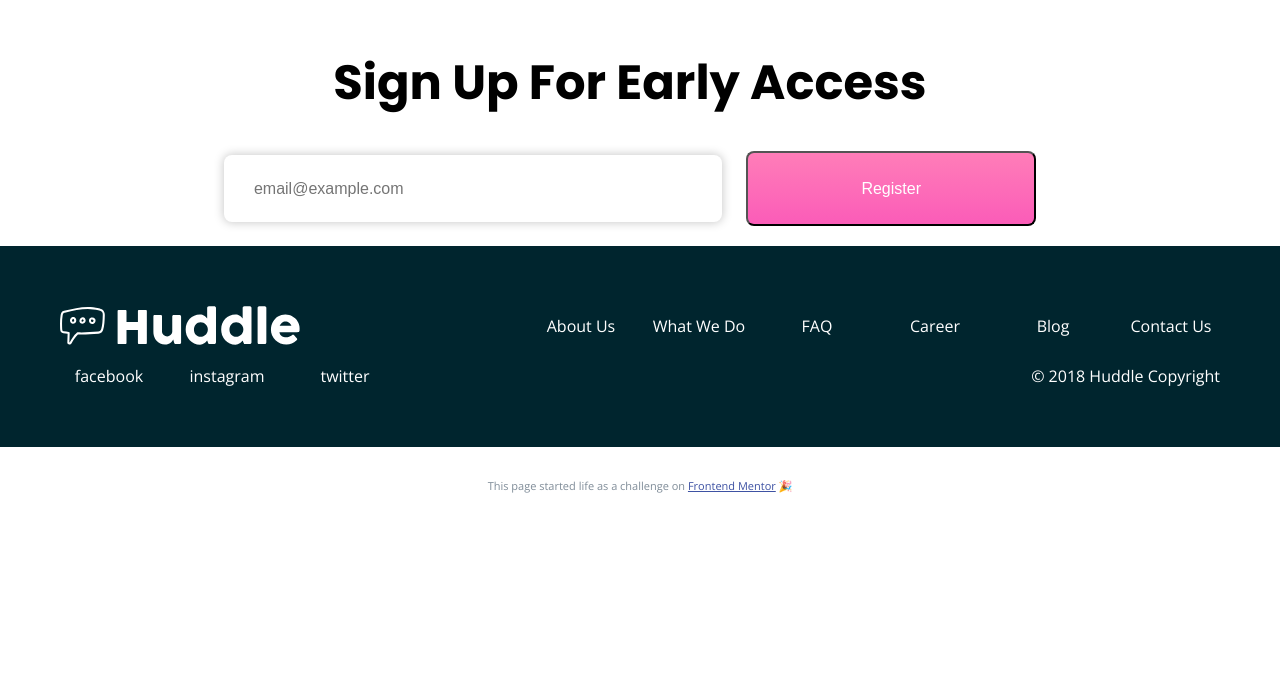
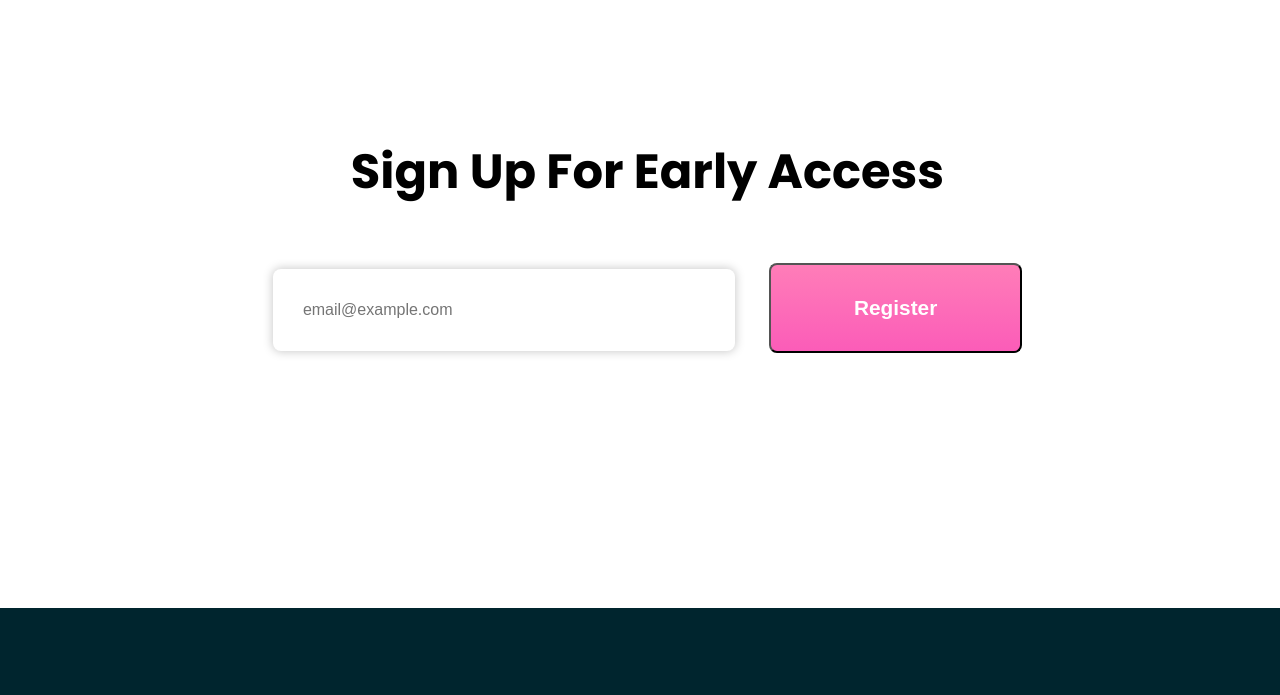
Before and after one commit to WilliamMena/frontend_mentor_huddle, a plain HTML site: page index.html in a window 1280 px wide. Shown: the part 1445-2140 px from the top of the page. Before the commit the page ends 1949 px from the top, so only its background shows below. Drawn offline with nearby package versions, Linux system fonts and the light colour scheme.

Commit message:
adjust css for sign up form

```diff
--- a/index.html
+++ b/index.html
@@ -52,6 +52,7 @@
 
     .first-div > h1 {
       margin: 20px;
+      padding-left: 40px;
     }
 
     .first-div > p {
@@ -67,35 +68,39 @@
       margin-left: auto;
       margin-right: auto;
       min-width: 50%;
-      max-width: 70%;
-      margin-bottom: 185px;
-      padding-right: 45px;
+      max-width: 80%;
+      margin-bottom: 183px;
     }
 
     .sign-up-section {
       grid-column: 3/9;
-      padding-right: 20px;
+      padding-left: 15px;
+      margin-bottom: 235px;
+    }
+
+    .sign-up-section > h1 {
+      padding-bottom: 23px;
     }
 
     .sign-up-section > input {
-      height: 65px;
-      width: 37%;
+      height: 80px;
+      width: 34%;
       border-radius: 8px;
       font-size: 1em;
       border: none;
       box-shadow: 0px 0px 10px 1px #ccc;
-      margin-right: 20px;
+      margin-right: 30px;
       padding-left: 30px;
     }
 
     .sign-up-section > button {
-      height: 75px;
-      width: 23%;
+      height: 90px;
+      width: 20%;
       background: linear-gradient(to bottom, #ff7db8 0%,#fb5cb8 100%);
       border-radius: 8px;
       color: white;
-      font-weight: 400;
-      font-size: 1em;
+      font-weight: 700;
+      font-size: 1.3em;
     }
 
     .footer {
@@ -103,9 +108,10 @@
       background-color: hsl(192, 100%, 9%);
       color: white;
       display: grid;
-      grid-template-columns: repeat(10, 1fr);
+      grid-template-columns: repeat(12, 1fr);
       grid-gap: 20px;
-      padding: 60px;
+      padding: 120px 110px 60px 120px;
+      height: 168px;
     }
 
     .footer > .footer-link, .footer-social {
```
